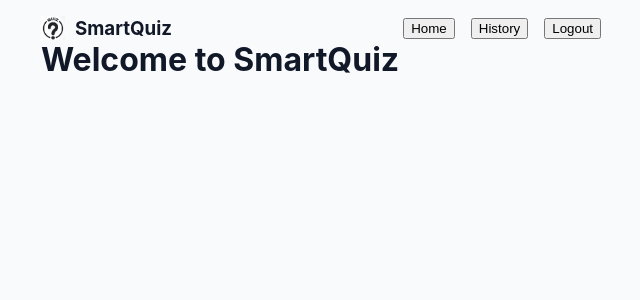
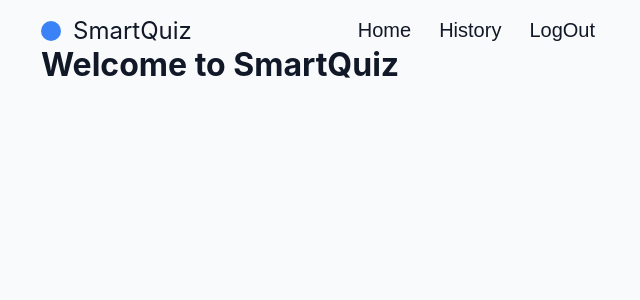
Before and after one commit to gregoryb79/SmartQuiz, a React (Vite) app in the folder client/: page / in a window 1280 px wide. Shown: the top 300 px of the page, without its empty margins (319-959 px from the left). Built offline with nearby package versions, Linux system fonts and the light colour scheme.

Commit message:
nav menu buttons in component

```diff
--- a/client/src/App.module.scss
+++ b/client/src/App.module.scss
@@ -8,12 +8,13 @@
     display: flex;
     flex-direction: row;
     align-items: center;
-    size: var(--font-xl);
-    img{
-        width: var(--font-xl);
-        height: var(--font-xl);
-        margin-right: 10px;
-    }
+    color: var(--dark-text);
+    font-size: var(--font-xl);
+    // img{
+    //     width: var(--font-xl);
+    //     height: var(--font-xl);
+    //     margin-right: 10px;
+    // }
 }
 
 .navMenu{
@@ -22,3 +23,13 @@
     align-items: center;
     gap: 1rem;
 }
+
+.icon{
+        width: var(--font-lg);
+        height: var(--font-lg);
+        margin-right: var(--font-xs);
+        background-color: var(--primary-blue);
+        border-radius: 50%;
+        margin-top: auto;
+        margin-bottom: auto;
+    }
--- a/client/src/App.tsx
+++ b/client/src/App.tsx
@@ -3,6 +3,7 @@ import styles from "./App.module.scss";
 import { Outlet, useNavigate} from "react-router";
 // import { useState } from "react";
 import appIcon from "./assets/favicon.png";
+import { NavButton } from "./pages/components/NavButton";
 
 export function App() {
 
@@ -17,23 +18,26 @@ export function App() {
 
 function Nav() {
   const navigate = useNavigate();
+  // const {doLogOut} = useDoLogOut(() => navigate("./login"));
 
   return (
     <nav className={styles.nav}>
       <section className={styles.logoLine}>
-        <img src={appIcon} alt="smart quizz icon" />
-        <h3>SmartQuiz</h3>
+        {/* <img src={appIcon} alt="smart quizz icon" /> */}
+        <div className={styles.icon}></div>
+        <p>SmartQuiz</p>
       </section>
 
       <menu className={styles.navMenu}>
         <li>
-          <button onClick={() => navigate("/")}>Home</button>
+          <NavButton label="Home" onClick={() => navigate("/")}/>
         </li>
         <li>
-          <button onClick={() => navigate("/login")}>History</button>
+          <NavButton label="History" onClick={() => navigate("/history")} />
         </li>
         <li>
-          <button onClick={() => navigate("/register")}>Logout</button>
+          <NavButton label="LogOut"/>
+          {/* <NavButton label="LogOut" onClick={doLogOut}/>                               */}
         </li>
       </menu>
     </nav>
--- /dev/null
+++ b/client/src/pages/components/NavButton.module.scss
@@ -0,0 +1,9 @@
+.navButton{
+    border: none;
+    background: var(--light-gray-bg);
+    color: var(--dark-text);
+    font-size: var(--font-lg);
+    &:hover{
+        color: var(--light-text);
+    }
+}
--- /dev/null
+++ b/client/src/pages/components/NavButton.tsx
@@ -0,0 +1,15 @@
+import React from 'react';
+import styles from "./NavButton.module.scss";
+
+type NavButtonProps = {
+  label: string;
+  onClick?: () => void;
+};
+export function NavButton({label, onClick}: NavButtonProps) {
+
+    return (
+    <button className={styles.navButton} onClick={onClick}>
+      {label}
+    </button>
+  );
+}
```
